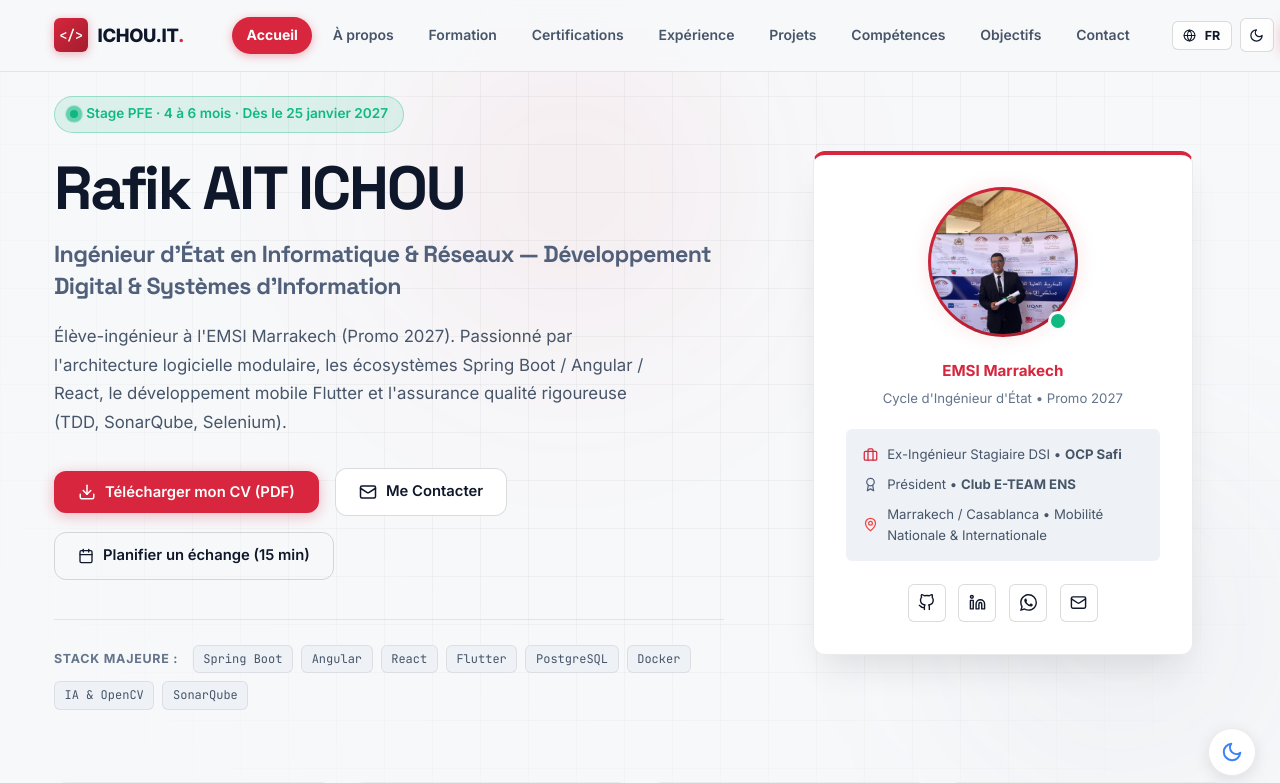
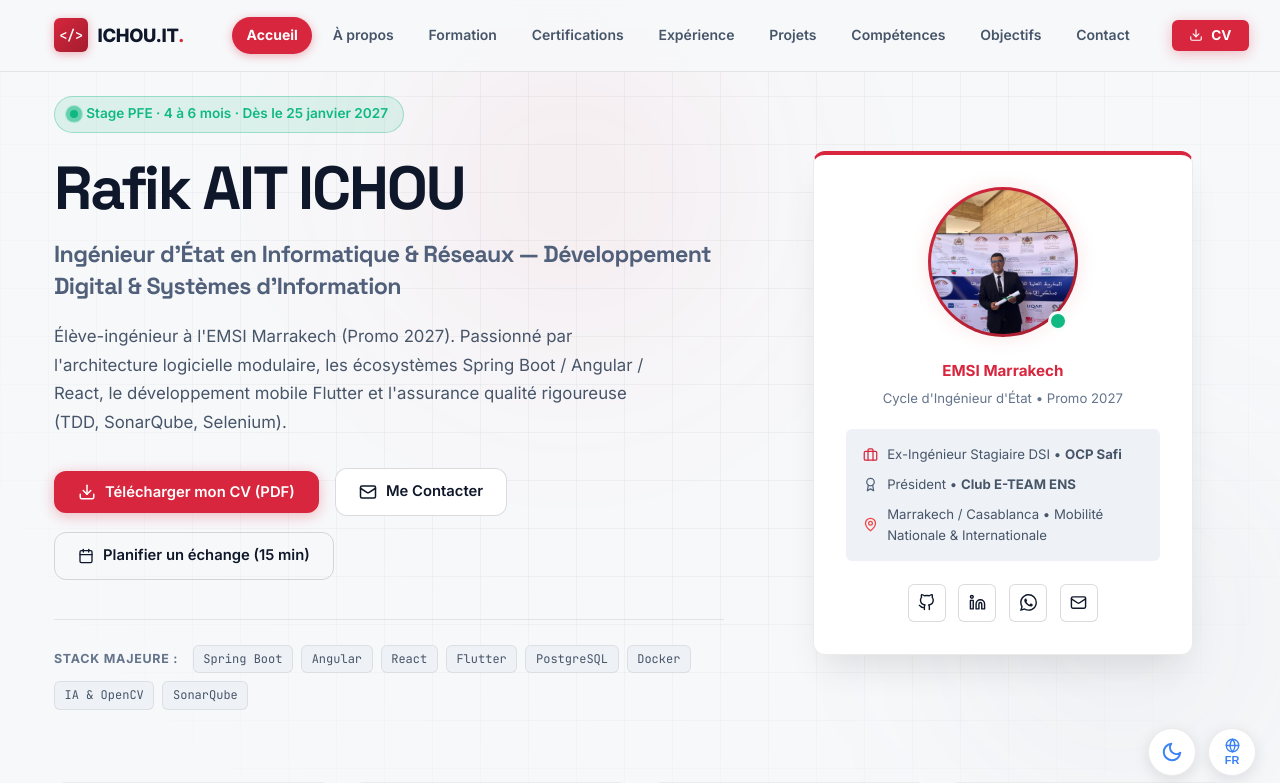
Before and after one commit to RAFIKAITICHOU/Portfolio_AIT_ICHOU_RAFIK, a React (Vite) app: page / in a window 1280 px wide. Shown: the top 783 px of the page. Built offline with nearby package versions, Linux system fonts and the light colour scheme.

Commit message:
feat: deplacer le bouton de langue dans la barre flottante a cote du theme et epurer la navbar

```diff
--- a/src/App.jsx
+++ b/src/App.jsx
@@ -222,8 +222,8 @@ export default function App() {
         {/* Toast Feedback */}
         <Toast message={toast.message} visible={toast.visible} />
 
-        {/* Floating Circular Action Buttons (Scroll to Top & Dark Mode) */}
-        <FloatingActions theme={theme} toggleTheme={toggleTheme} lang={lang} />
+        {/* Floating Circular Action Buttons (Scroll to Top, Dark Mode & Language Switcher) */}
+        <FloatingActions theme={theme} toggleTheme={toggleTheme} lang={lang} setLang={setLang} />
       </div>
     </Router>
   );
--- a/src/components/FloatingActions.jsx
+++ b/src/components/FloatingActions.jsx
@@ -1,6 +1,6 @@
 import React, { useState, useEffect } from "react";
 
-export function FloatingActions({ theme, toggleTheme, lang }) {
+export function FloatingActions({ theme, toggleTheme, lang, setLang }) {
   const [showScrollTop, setShowScrollTop] = useState(false);
 
   useEffect(() => {
@@ -29,7 +29,7 @@ export function FloatingActions({ theme, toggleTheme, lang }) {
         pointerEvents: "none"
       }}
     >
-      {/* Scroll to Top Button (Image 2 style) */}
+      {/* 1. Scroll to Top Button */}
       <button
         onClick={scrollToTop}
         className="floating-circle-btn"
@@ -58,7 +58,7 @@ export function FloatingActions({ theme, toggleTheme, lang }) {
         </svg>
       </button>
 
-      {/* Dark / Light Mode Toggle Button (Image 2 style) */}
+      {/* 2. Dark / Light Mode Toggle Button */}
       <button
         onClick={toggleTheme}
         className="floating-circle-btn"
@@ -113,6 +113,37 @@ export function FloatingActions({ theme, toggleTheme, lang }) {
           </svg>
         )}
       </button>
+
+      {/* 3. Language Toggle Button (à côté du bouton Dark Mode) */}
+      <button
+        onClick={() => setLang(lang === "fr" ? "en" : "fr")}
+        className="floating-circle-btn"
+        style={{
+          pointerEvents: "auto",
+          transition: "all 0.25s cubic-bezier(0.16, 1, 0.3, 1)"
+        }}
+        aria-label={lang === "fr" ? "Passer en anglais" : "Switch to French"}
+        title={lang === "fr" ? "Passer en English" : "Passer en Français"}
+      >
+        <div style={{ display: "flex", flexDirection: "column", alignItems: "center", justifyContent: "center", lineHeight: 1 }}>
+          <svg
+            width="15"
+            height="15"
+            viewBox="0 0 24 24"
+            fill="none"
+            stroke="currentColor"
+            strokeWidth="2.2"
+            strokeLinecap="round"
+            strokeLinejoin="round"
+            style={{ marginBottom: "2px" }}
+          >
+            <circle cx="12" cy="12" r="10" />
+            <line x1="2" y1="12" x2="22" y2="12" />
+            <path d="M12 2a15.3 15.3 0 0 1 4 10 15.3 15.3 0 0 1-4 10 15.3 15.3 0 0 1-4-10 15.3 15.3 0 0 1 4-10z" />
+          </svg>
+          <span style={{ fontSize: "0.68rem", fontWeight: 800 }}>{lang.toUpperCase()}</span>
+        </div>
+      </button>
     </div>
   );
 }
--- a/src/components/Navbar.jsx
+++ b/src/components/Navbar.jsx
@@ -130,44 +130,21 @@ export function Navbar({ lang, setLang, theme, toggleTheme, onOpenCv, uiText, pe
               ))}
             </ul>
 
-            {/* Language & Theme & CV Controls */}
+            {/* CV Button */}
             <div
               style={{
                 display: "flex",
                 alignItems: "center",
-                gap: "0.5rem",
                 marginLeft: "0.5rem",
                 flexShrink: 0
               }}
             >
-              {/* Language Switcher */}
-              <button
-                onClick={() => setLang(lang === "fr" ? "en" : "fr")}
-                className="btn btn-secondary btn-sm"
-                title="Changer de langue / Switch language"
-                style={{ padding: "0.35rem 0.65rem", fontSize: "0.78rem", fontWeight: 700 }}
-              >
-                <Icon name="globe" size={13} />
-                <span>{lang.toUpperCase()}</span>
-              </button>
-
-              {/* Theme Switcher */}
-              <button
-                onClick={toggleTheme}
-                className="btn btn-secondary btn-sm"
-                title={theme === "dark" ? "Mode Clair" : "Mode Sombre"}
-                style={{ padding: "0.4rem", width: "34px", height: "34px" }}
-              >
-                <Icon name={theme === "dark" ? "sun" : "moon"} size={15} />
-              </button>
-
-              {/* CV Button */}
               <button
                 onClick={onOpenCv}
                 className="btn btn-primary btn-sm"
-                style={{ padding: "0.38rem 0.85rem", fontSize: "0.825rem", whiteSpace: "nowrap" }}
+                style={{ padding: "0.4rem 1rem", fontSize: "0.85rem", whiteSpace: "nowrap", fontWeight: 700 }}
               >
-                <Icon name="download" size={13} />
+                <Icon name="download" size={14} />
                 <span>CV</span>
               </button>
             </div>
@@ -229,34 +206,13 @@ export function Navbar({ lang, setLang, theme, toggleTheme, onOpenCv, uiText, pe
           </ul>
 
           <div style={{ marginTop: "auto", display: "flex", flexDirection: "column", gap: "0.8rem", paddingTop: "1rem" }}>
-            <div style={{ display: "flex", gap: "0.75rem" }}>
-              <button
-                onClick={() => {
-                  setLang(lang === "fr" ? "en" : "fr");
-                  setMobileMenuOpen(false);
-                }}
-                className="btn btn-secondary"
-                style={{ flex: 1, fontSize: "0.85rem" }}
-              >
-                <Icon name="globe" size={15} />
-                <span>{lang === "fr" ? "Passer en English" : "Passer en Français"}</span>
-              </button>
-              <button
-                onClick={toggleTheme}
-                className="btn btn-secondary"
-                style={{ width: "46px", padding: 0 }}
-              >
-                <Icon name={theme === "dark" ? "sun" : "moon"} size={17} />
-              </button>
-            </div>
-
             <button
               onClick={() => {
                 onOpenCv();
                 setMobileMenuOpen(false);
               }}
               className="btn btn-primary"
-              style={{ width: "100%" }}
+              style={{ width: "100%", padding: "0.75rem", fontSize: "0.95rem", fontWeight: 700 }}
             >
               <Icon name="download" size={16} />
               <span>{uiText.nav.cvButton}</span>
```
